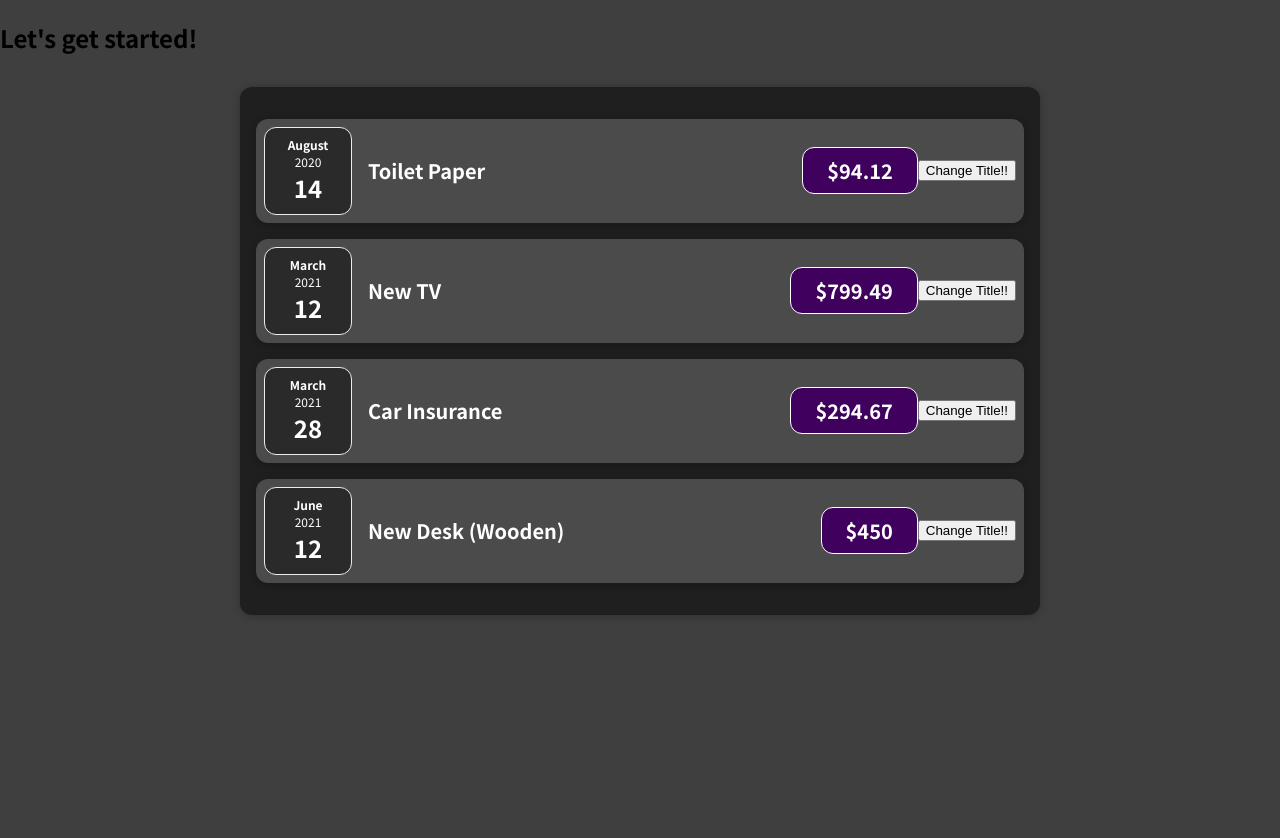
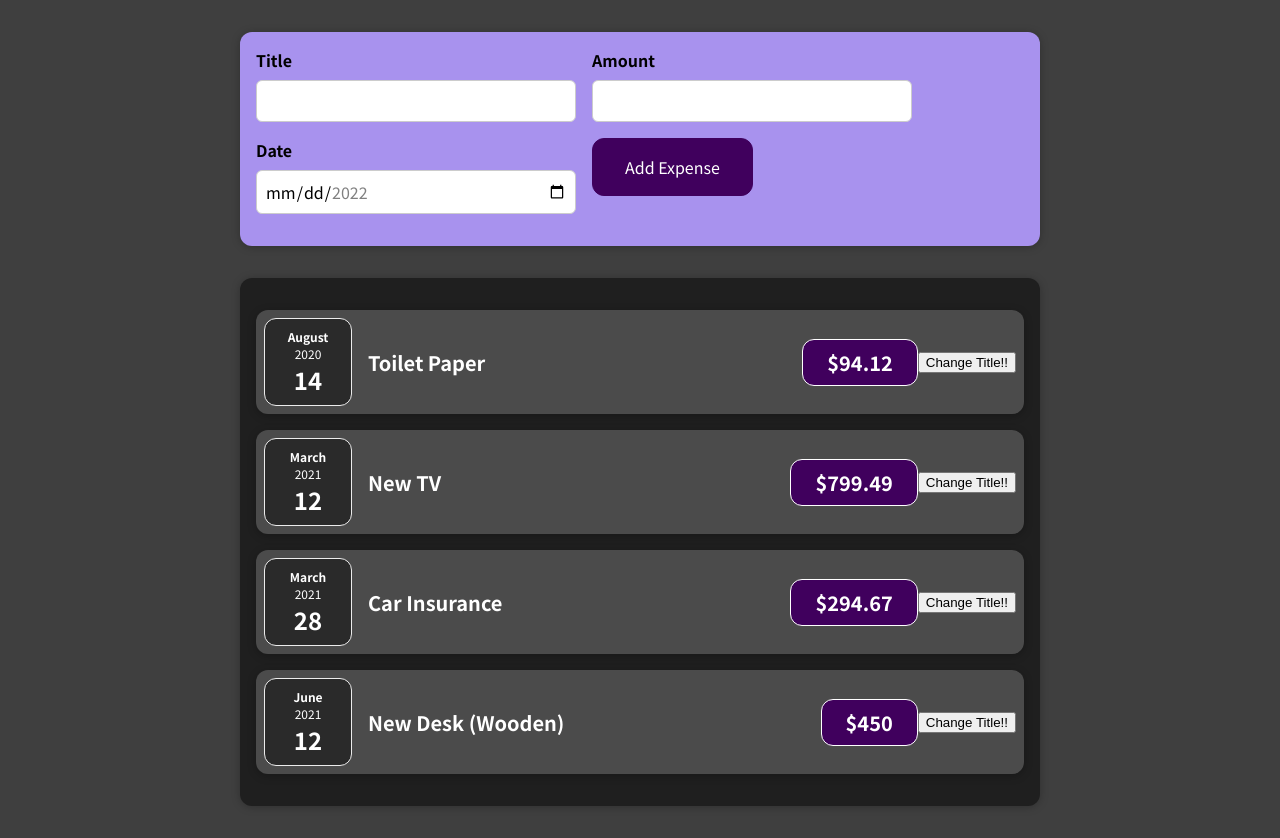
Before and after one commit to MohammedSabry2022/React_Course_Practice, a React (Create React App) app: page / in a window 1280 px wide. Before the commit the page ends 800 px from the top, so only its background shows below. Built offline with nearby package versions, Linux system fonts and the light colour scheme.

Commit message:
Adding Form Inputs

```diff
--- a/src/App.js
+++ b/src/App.js
@@ -1,4 +1,5 @@
 import Expenses from "./components/Expenses/Expenses";
+import NewExpense from "./components/NewExpense/NewExpense";
 const App = () => {
   const expenses = [
     {
@@ -24,7 +25,7 @@
 
   return (
     <div>
-      <h2>Let's get started!</h2>
+      <NewExpense />
       <Expenses items={expenses} />
     </div>
   );
--- /dev/null
+++ b/src/components/NewExpense/ExpenseForm.css
@@ -0,0 +1,26 @@
+.new-expense__controls {
+  display: flex;
+  flex-wrap: wrap;
+  gap: 1rem;
+  margin-bottom: 1rem;
+  text-align: left;
+}
+
+.new-expense__control label {
+  font-weight: bold;
+  margin-bottom: 0.5rem;
+  display: block;
+}
+
+.new-expense__control input {
+  font: inherit;
+  padding: 0.5rem;
+  border-radius: 6px;
+  border: 1px solid #ccc;
+  width: 20rem;
+  max-width: 100%;
+}
+
+.new-expense__actions {
+  text-align: right;
+}
--- /dev/null
+++ b/src/components/NewExpense/ExpenseForm.js
@@ -0,0 +1,28 @@
+import React from "react";
+import "./ExpenseForm.css";
+
+const ExpenseForm = () => {
+  return (
+    <form>
+      <div className="new-expense__controls">
+        <div className="new-expense__control">
+          <label>Title</label>
+          <input type="text"></input>
+        </div>
+        <div className="new-expense__control">
+          <label>Amount</label>
+          <input type="number" min="0.01" step="0.01"></input>
+        </div>
+        <div className="new-expense__control">
+          <label>Date</label>
+          <input type="date" min="2022-01-01" max="2022-12-31"></input>
+        </div>
+        <div className="new-expense__actions">
+          <button type="submit">Add Expense</button>
+        </div>
+      </div>
+    </form>
+  );
+};
+
+export default ExpenseForm;
--- /dev/null
+++ b/src/components/NewExpense/NewExpense.css
@@ -0,0 +1,38 @@
+.new-expense {
+  background-color: #a892ee;
+  padding: 1rem;
+  margin: 2rem auto;
+  width: 50rem;
+  max-width: 95%;
+  border-radius: 12px;
+  text-align: center;
+  box-shadow: 0 1px 8px rgba(0, 0, 0, 0.25);
+}
+
+.new-expense button {
+  font: inherit;
+  cursor: pointer;
+  padding: 1rem 2rem;
+  border: 1px solid #40005d;
+  background-color: #40005d;
+  color: white;
+  border-radius: 12px;
+  margin-right: 1rem;
+}
+
+.new-expense button:hover,
+.new-expense button:active {
+  background-color: #510674;
+  border-color: #510674;
+}
+
+.new-expense button.alternative {
+  color: #220131;
+  border-color: transparent;
+  background-color: transparent;
+}
+
+.new-expense button.alternative:hover,
+.new-expense button.alternative:active {
+  background-color: #ddb3f8;
+}
--- /dev/null
+++ b/src/components/NewExpense/NewExpense.js
@@ -0,0 +1,11 @@
+import React from "react";
+import "./NewExpense.css";
+import ExpenseForm from "./ExpenseForm";
+const NewExpense = () => {
+  return (
+    <div className="new-expense">
+      <ExpenseForm />
+    </div>
+  );
+};
+export default NewExpense;
```
Also changed, not shown: 1 other file (tests, documents, lock files or other folders).
